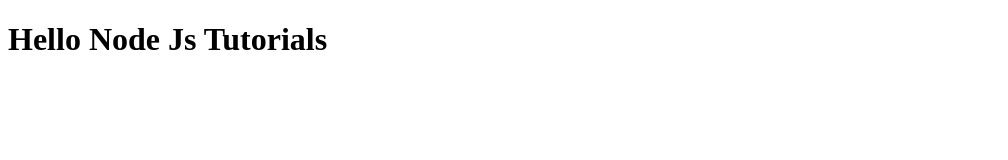
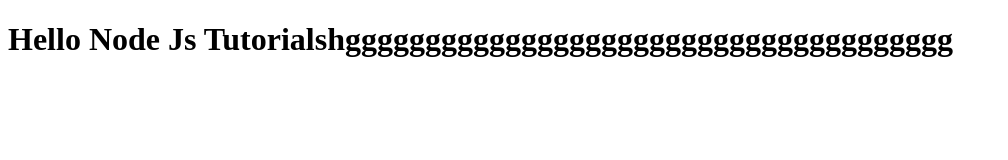
Before and after one commit to Him104/github_learning, a website: page demofile1.html in a window 1280 px wide. Shown: the whole page, without its empty margins (0-1008 px from the left). Drawn offline with Linux system fonts and the light colour scheme.

Commit message:
test commond with praddeep

```diff
--- a/demofile1.html
+++ b/demofile1.html
@@ -6,7 +6,7 @@
     <title>Document</title>
 </head>
 
-<h1>Hello Node Js Tutorials</h1>
+<h1>Hello Node Js Tutorialshgggggggggggggggggggggggggggggggggggggg</h1>
 
 <body>
 
```
